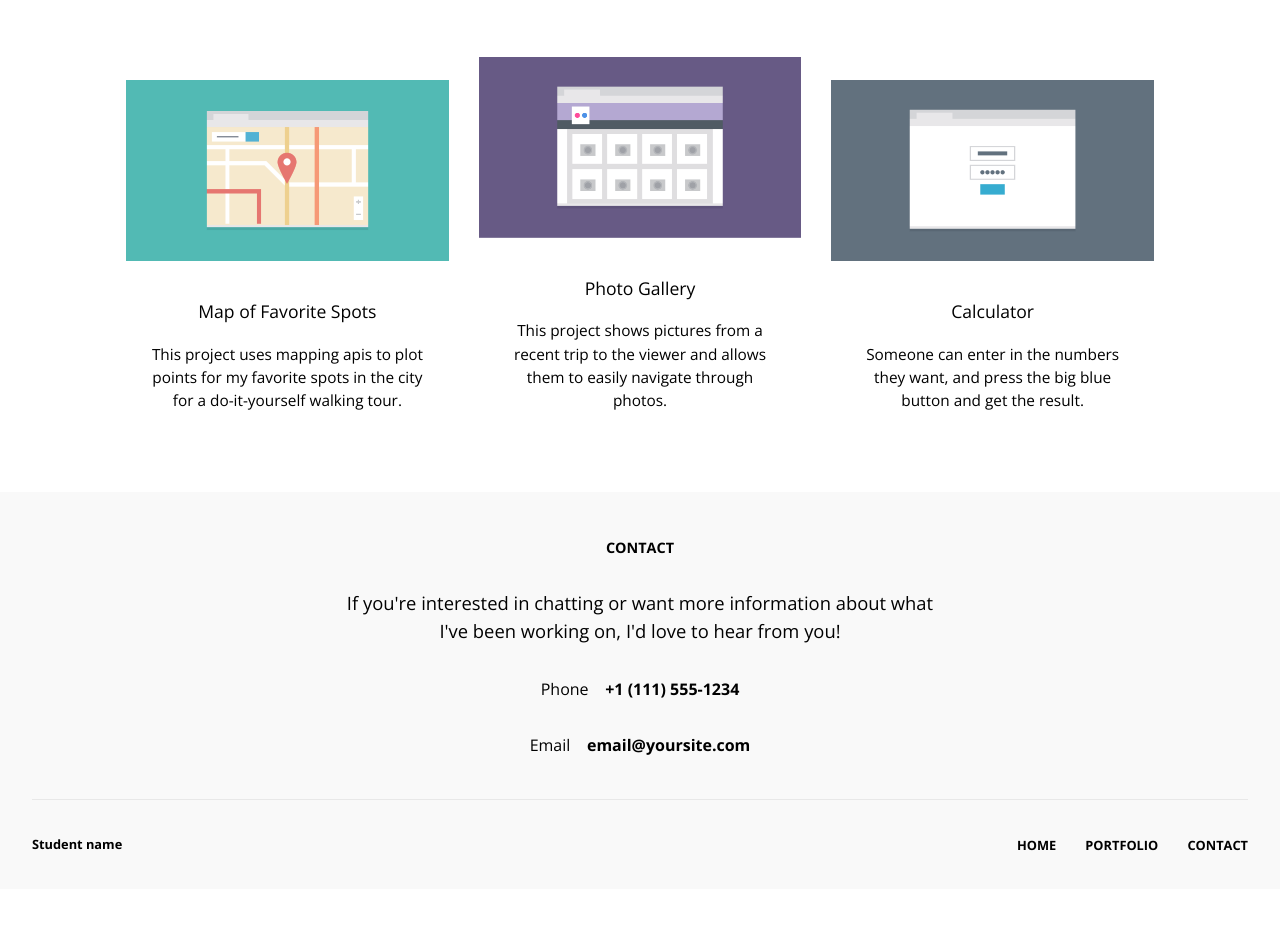
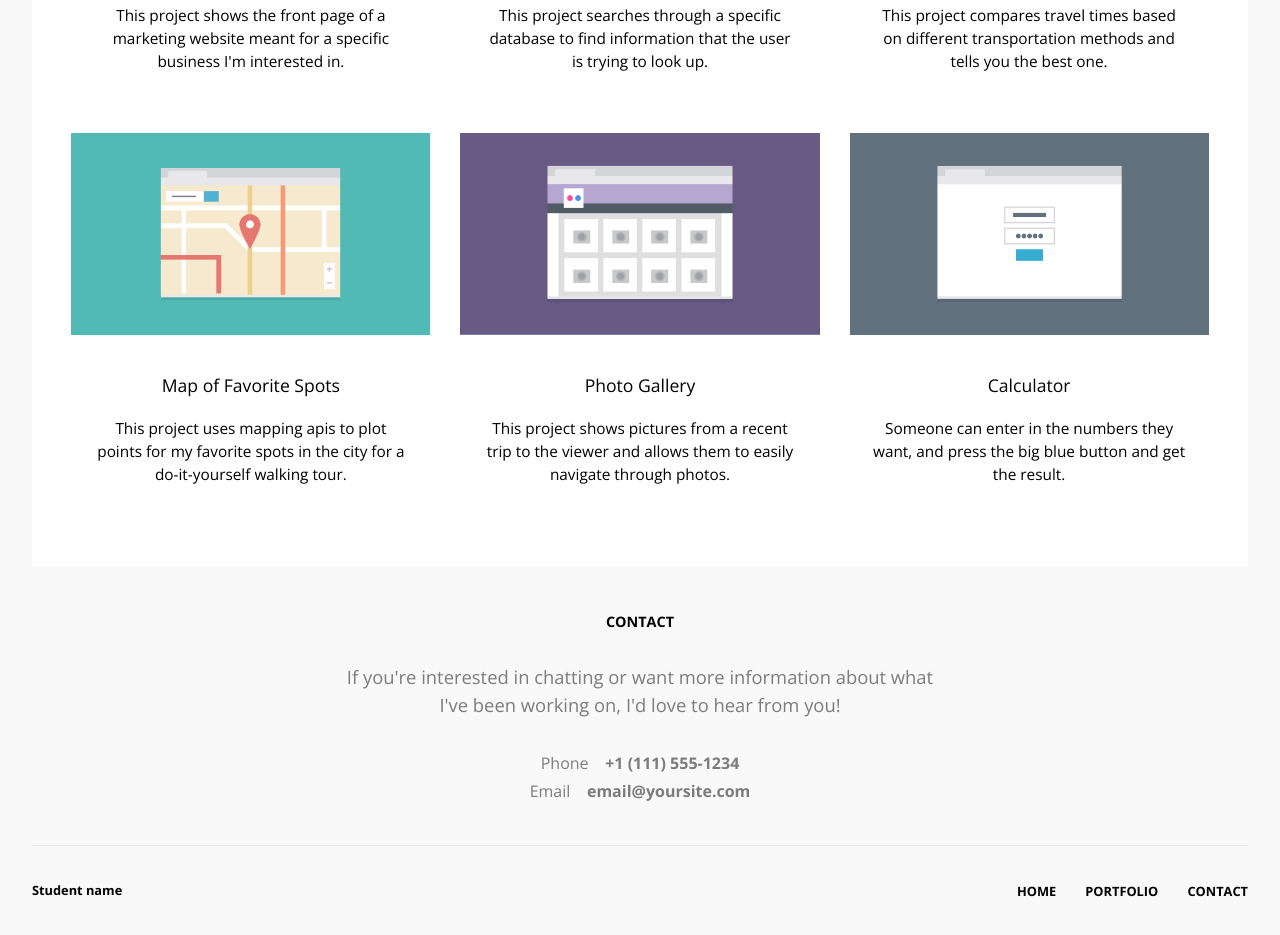
Before and after one commit to 1stVFW-Phantom/techdegree-project-2, a plain HTML site: page index.html in a window 1280 px wide. Shown: the part 960-1895 px from the top of the page. Before the commit the page ends 1849 px from the top, so only its background shows below. Drawn offline with nearby package versions, Linux system fonts and the light colour scheme.

Commit message:
Final styling changes, both index.html and styles.css.

```diff
--- a/css/styles.css
+++ b/css/styles.css
@@ -92,6 +92,12 @@ a:visited {
 .main-nav {
   text-transform: uppercase;
   font-size: 0.9em;
+}
+
+.main-image-container p,
+.contact p,
+.contact address {
+  color: #7C7C7C;
 }
 
 .main-profile-image {
@@ -277,9 +283,15 @@ a:visited {
     padding: 0 0 30px 0;
   }
 
+  /* adds grey background behind the main content div on desktop */
+  .main-wrapper {
+    background-color: #F9F9F9;
+  }
+
   /* added to create more space below only main-container */
   .main-container {
       padding: 30px 0 50px;
+      background-color: #FFF; /* puts the white background back into the main content area */
   }
 
   .main-footer {
@@ -291,18 +303,24 @@ a:visited {
     width: 50%;
   }
 
+  /* --- ID Selectors ---------- */
+
+  #portfolio {
+    margin: 40px 0;
+  }
+
   /* --- Psuedo selectors ------ */
 
   /* removes float from previous media query */
   .wrapper:nth-of-type(even) {
     float: none;
-    width: 29%;
+    width: 32%;
   }
 
   /* removes float from previous media query */
   .wrapper:nth-of-type(odd) {
     float: none;
-    width: 29%;
+    width: 32%;
   }
 
   .wrapper {
--- a/index.html
+++ b/index.html
@@ -31,9 +31,9 @@
     <!-- End Header -->
     <!-- Begin Main -->
     <main>
+      <div class="main-wrapper">
         <div class="main-container clearfix">
           <h2 id="portfolio">Portfolio</h2>
-
           <div class="wrapper">
             <img src="images/portfolio-1.png" alt="Generic graphic of a web page" />
             <h3>Marketing Page</h3>
@@ -65,6 +65,7 @@
             <p>Someone can enter in the numbers they want, and press the big blue button and get the result.</p>
           </div>
         </div>
+      </div>
     </main>
     <!-- End Main -->
     <!-- Begin Footer -->
@@ -73,7 +74,7 @@
         <h2 class="contact-header">Contact</h2>
         <p>If you're interested in chatting or want more information about what I've been working on, I'd love to hear from you!</p>
         <address>
-          Phone<span>&nbsp;&nbsp;&nbsp;&nbsp;+1 (111) 555-1234</span><br/><br/>
+          Phone<span>&nbsp;&nbsp;&nbsp;&nbsp;+1 (111) 555-1234</span><br/>
           Email<a href="mailto:email@yoursite.com">&nbsp;&nbsp;&nbsp;&nbsp;email@yoursite.com</a>
         </address>
       </div>
```
Lines whose indentation alone changed are shown as unchanged.
